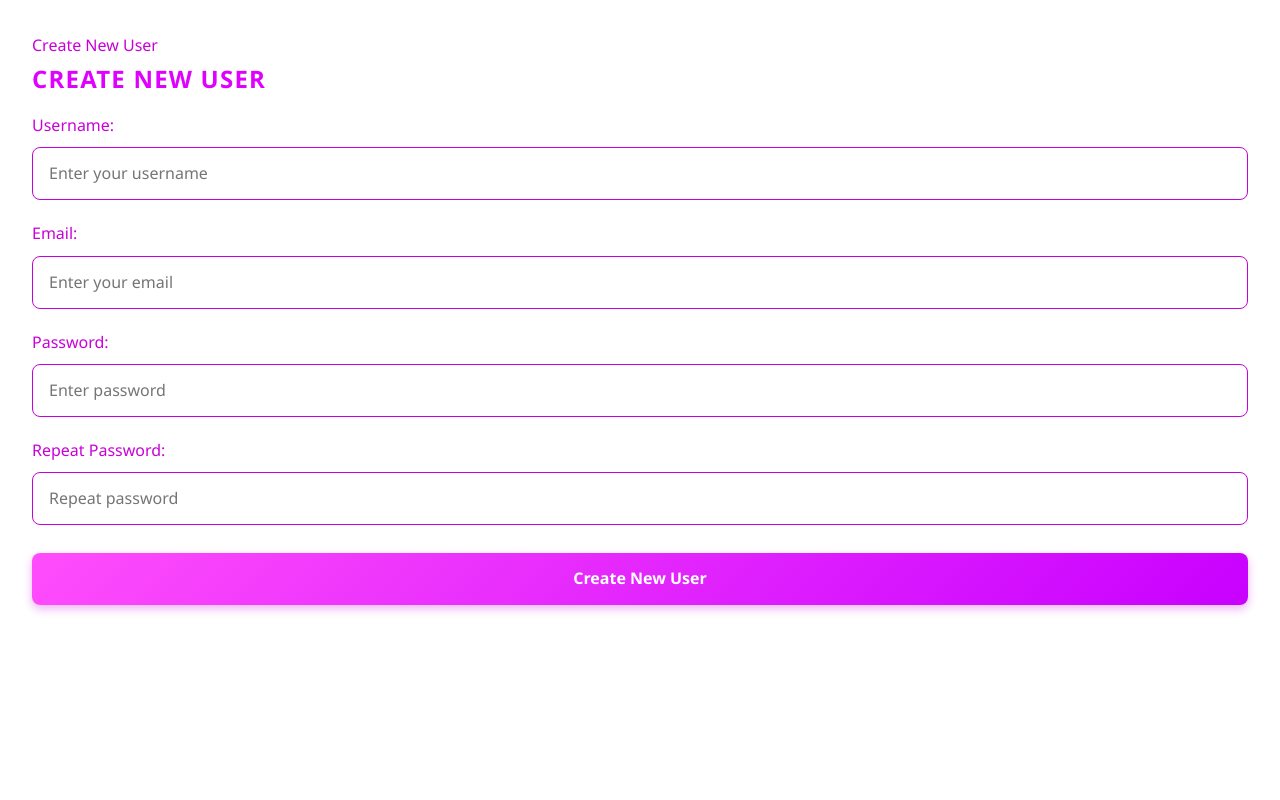
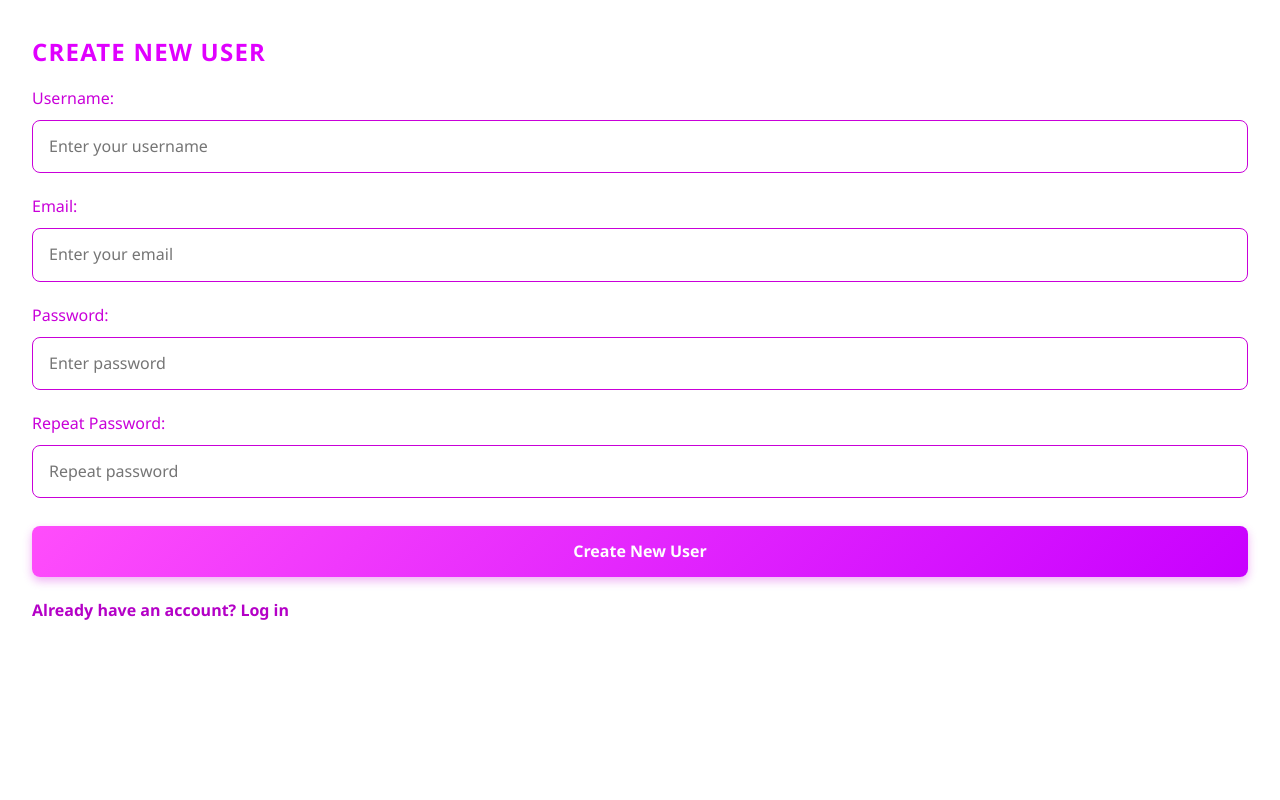
Before and after one commit to kallioaa/Kommuunisovellus, a Flask app: page /users/new_user in a window 1280 px wide. Run offline with Flask 3, Linux system fonts and the light colour scheme.

Commit message:
Add link to log in in the new user page and remove useless titles

```diff
--- a/app/templates/users/log_in.html
+++ b/app/templates/users/log_in.html
@@ -1,5 +1,3 @@
-{% block title %} Login  {% endblock %}
-
 {% block head %}
     <link rel="stylesheet" href="{{ url_for('static', filename='css/main.css') }}">
 {% endblock %}
--- a/app/templates/users/new_user.html
+++ b/app/templates/users/new_user.html
@@ -1,5 +1,3 @@
-{% block title %}Create New User{% endblock %}
-
 {% block head %}
 <link rel="stylesheet" href="{{ url_for('static', filename='css/main.css') }}">
 {% endblock %}
@@ -10,6 +8,7 @@
 
 {% include 'components/_alerts.html' %}
 
+<div>
     <form method="POST" action="{{ url_for('users.new_user') }}">
         <div>
             <label for="username">Username:</label><br>
@@ -38,5 +37,10 @@
                     <button type="submit">Create New User</button>
                 </div>
     </form>
+</div>
+<div>
+    <a href="{{ url_for('users.log_in') }}">Already have an account? Log in</a>
+</div>
+
 
 {% endblock %}
```
Lines whose indentation alone changed are shown as unchanged.
